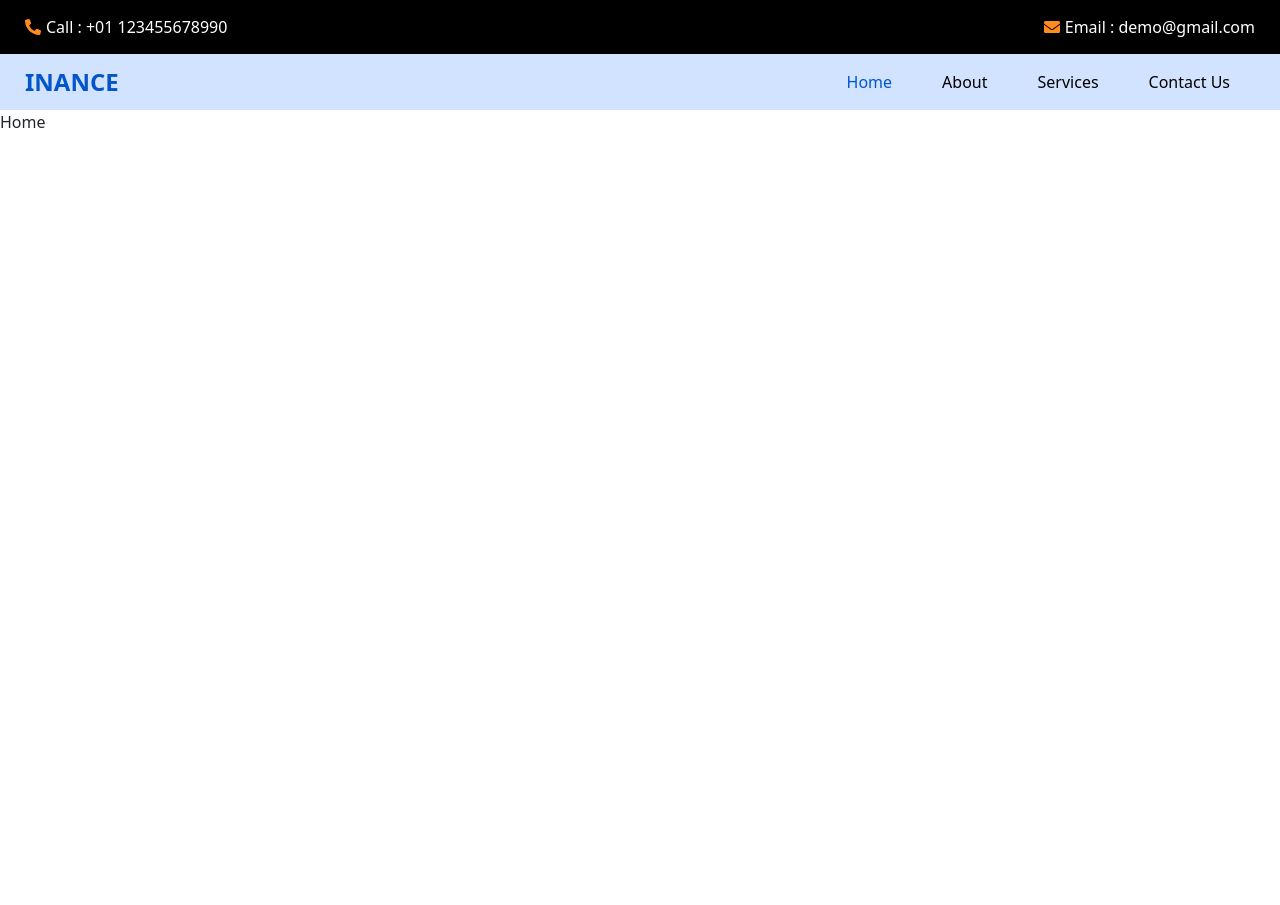
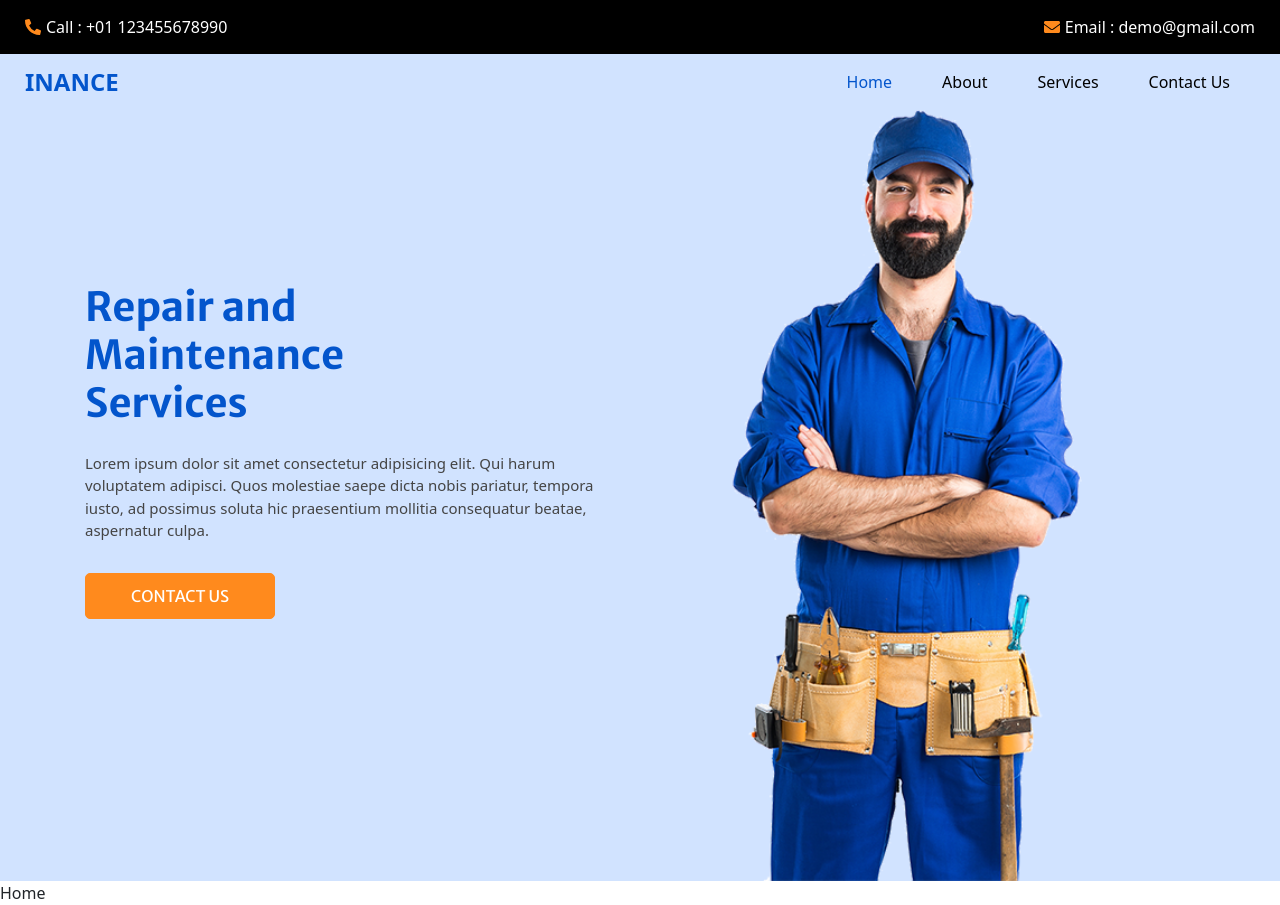
Before and after one commit to Thinnapat-Prasopakarakit-hybytes/inance, a React (Create React App) app: page / in a window 1280 px wide. Before the commit the page ends 800 px from the top, so only its background shows below. Built offline with nearby package versions, Linux system fonts and the light colour scheme.

Commit message:
Add Slider Section

```diff
--- a/src/components/Header/Header.scss
+++ b/src/components/Header/Header.scss
@@ -27,7 +27,7 @@
         gap: 5px;
       }
       &-icon {
-        color: $accent;
+        color: $primary2;
         font-size: 1rem;
       }
       &-text {
@@ -162,22 +162,3 @@
     }
   }
 }
-
-.quote_btn-container {
-  display: flex;
-  align-items: center;
-
-  a {
-    color: $white;
-    margin-right: 25px;
-    text-transform: uppercase;
-
-    span {
-      margin-left: 5px;
-    }
-
-    &:hover {
-      color: $primary;
-    }
-  }
-}
--- a/src/components/Hero/Hero.jsx
+++ b/src/components/Hero/Hero.jsx
@@ -1,9 +1,11 @@
 import Header from "../Header/Header";
+import Slider from "../Slider/Slider";
 import "./Hero.scss";
 export const Hero = () => {
   return (
     <div className="hero">
       <Header />
+      <Slider />
     </div>
   );
 };
--- /dev/null
+++ b/src/components/Slider/Slider.jsx
@@ -0,0 +1,37 @@
+import React from "react";
+import "./Slider.scss";
+import { Link } from "react-router-dom";
+import img from "../../assets/images/slider-img.png";
+const Slider = () => {
+  return (
+    <section className="slider_section">
+      <div className="container">
+        <div className="row">
+          <div className="col-md-6">
+            <div className="detail-box">
+              <h1>
+                Repair and <br />
+                Maintenance <br />
+                Services
+              </h1>
+              <p>
+                Lorem ipsum dolor sit amet consectetur adipisicing elit. Qui
+                harum voluptatem adipisci. Quos molestiae saepe dicta nobis
+                pariatur, tempora iusto, ad possimus soluta hic praesentium
+                mollitia consequatur beatae, aspernatur culpa.
+              </p>
+              <Link to="/contact"> Contact Us </Link>
+            </div>
+          </div>
+          <div className="col-md-6">
+            <div className="img-box">
+              <img src={img} alt="slider img" />
+            </div>
+          </div>
+        </div>
+      </div>
+    </section>
+  );
+};
+
+export default Slider;
--- /dev/null
+++ b/src/components/Slider/Slider.scss
@@ -0,0 +1,60 @@
+@use "../../styles/partials/variables" as *;
+@use "../../styles/partials/mixins" as *;
+
+.slider_section {
+  flex: 1;
+  display: flex;
+  align-items: center;
+  background-size: cover;
+  background-position: bottom;
+  padding-top: 45px;
+
+  @include tablet {
+    padding-top: 0;
+  }
+
+  .container {
+    width: 100%;
+    padding-right: 15px;
+    padding-left: 15px;
+    margin-right: auto;
+    margin-left: auto;
+  }
+
+  .row {
+    align-items: center;
+  }
+
+  .detail-box {
+    padding-bottom: 90px;
+
+    h1 {
+      font-weight: bold;
+      margin-bottom: 25px;
+      color: $primary;
+    }
+
+    p {
+      color: #444;
+      font-size: 15px;
+    }
+
+    a {
+      @include hero_btn($primary2, $white, 10px, 45px, 5px);
+      margin-top: 15px;
+      text-decoration: none !important;
+
+      &:hover,
+      &:focus,
+      &:active {
+        text-decoration: none !important;
+      }
+    }
+  }
+
+  .img-box {
+    img {
+      width: 100%;
+    }
+  }
+}
--- a/src/styles/partials/_mixins.scss
+++ b/src/styles/partials/_mixins.scss
@@ -11,3 +11,23 @@
     @content;
   }
 }
+
+@mixin secondary-font {
+  font-family: "Merriweather Sans", sans-serif;
+}
+
+@mixin hero_btn($col1, $col2, $pad1, $pad2, $bRadius) {
+  display: inline-block;
+  @include secondary-font();
+  text-transform: uppercase;
+  padding: $pad1 $pad2;
+  background-color: $col1;
+  border: 1px solid $col1;
+  border-radius: $bRadius;
+  color: $col2;
+
+  &:hover {
+    background-color: transparent;
+    color: $col1;
+  }
+}
--- a/src/styles/partials/_resets.scss
+++ b/src/styles/partials/_resets.scss
@@ -1,4 +1,6 @@
 @use "./typography" as *;
+@use "./mixins" as *;
+@import url("https://fonts.googleapis.com/css2?family=Lato:wght@400;700&family=Merriweather+Sans:wght@400;700&display=swap");
 
 *,
 *::before,
@@ -13,7 +15,7 @@ a {
 body,
 ::placeholder,
 button {
-  font-family: "FontAwesome", sans-serif;
+  font-family: "Lato", sans-serif;
   margin: 0px;
   padding: 0px;
 }
@@ -21,3 +23,9 @@ button {
 ul {
   list-style: none;
 }
+
+h1 {
+  font-size: 2.5rem !important;
+  line-height: 1.2;
+  @include secondary-font();
+}
--- a/src/styles/partials/_variables.scss
+++ b/src/styles/partials/_variables.scss
@@ -1,5 +1,5 @@
 $primary: #0355cc;
-$accent: #ff8a1d;
+$primary2: #ff8a1d;
 $black: #000000;
 $white: #ffffff;
 
```
